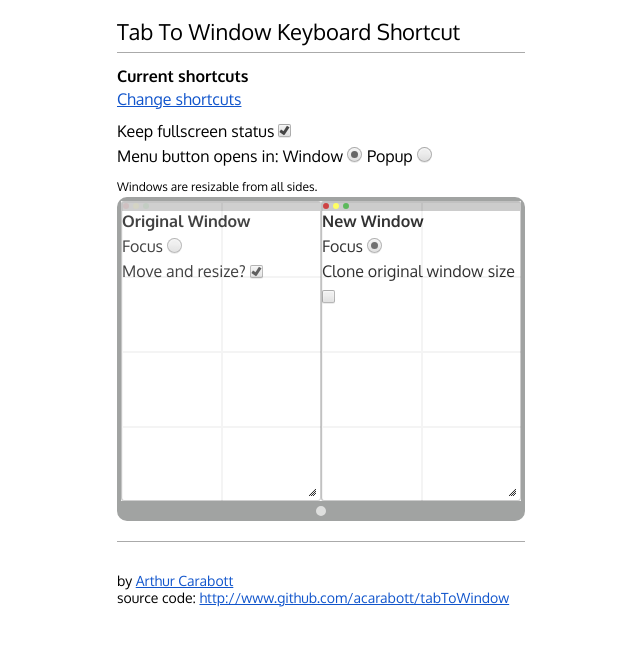
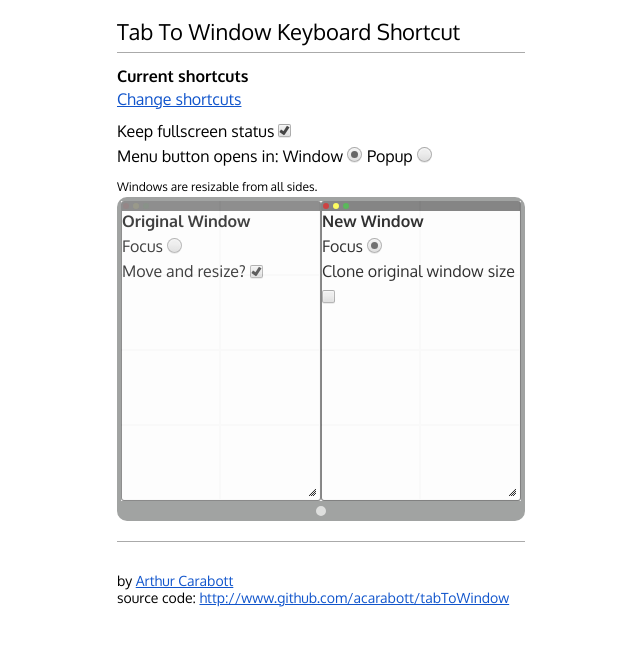
Before and after one commit to acarabott/tabToWindow, a browser extension: page options.html in a window 1280 px wide. Shown: the whole page, without its empty margins (319-959 px from the left). Drawn offline with Linux system fonts and the light colour scheme.

Commit message:
better options window styling

```diff
--- a/css/options.css
+++ b/css/options.css
@@ -154,7 +154,11 @@ ul {
 #screen {
 	height: 100%;
 	width: 100%;
-	background-image: -webkit-repeating-linear-gradient(0deg, #6E6E6E, #6E6E6E 2px, transparent 2px, transparent 25%), -webkit-repeating-linear-gradient(-90deg, #6E6E6E, #6E6E6E 2px, transparent 2px, transparent 25%);
+	background: rgb(240, 240, 240);
+	background-image: repeating-linear-gradient(
+		0deg, rgb(180, 180, 180), rgb(180, 180, 180) 2px, transparent 2px, transparent 25%),
+	repeating-linear-gradient(
+		-90deg, rgb(180, 180, 180), rgb(180, 180, 180) 2px, transparent 2px, transparent 25%);
 }
 
 .window {
@@ -169,17 +173,13 @@ ul {
 .inner-window {
 	width: 100%;
 	height: 100%;
-	border:1px solid rgb(200, 200, 200);
+	border: 1px solid rgb(125, 125, 125);
 	border-top-width:10px;
 	border-radius:3px;
 }
 
 .inner-window h4 {
 	margin: 0 0 5px;
-}
-
-.inner-window-controls {
-	background: white;
 }
 
 .inner-window-controls label {
```
